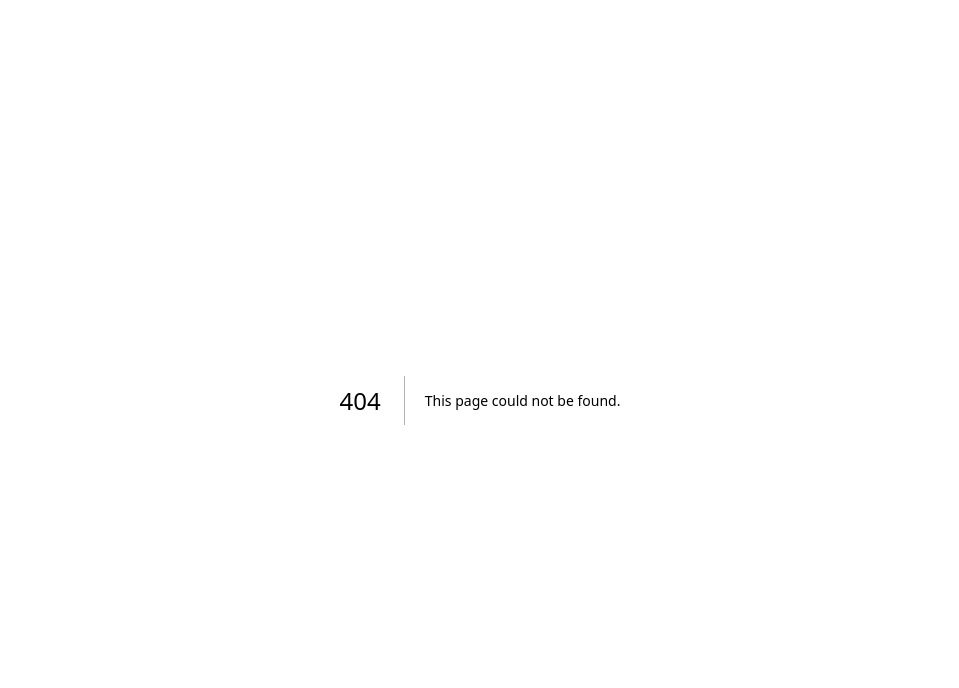
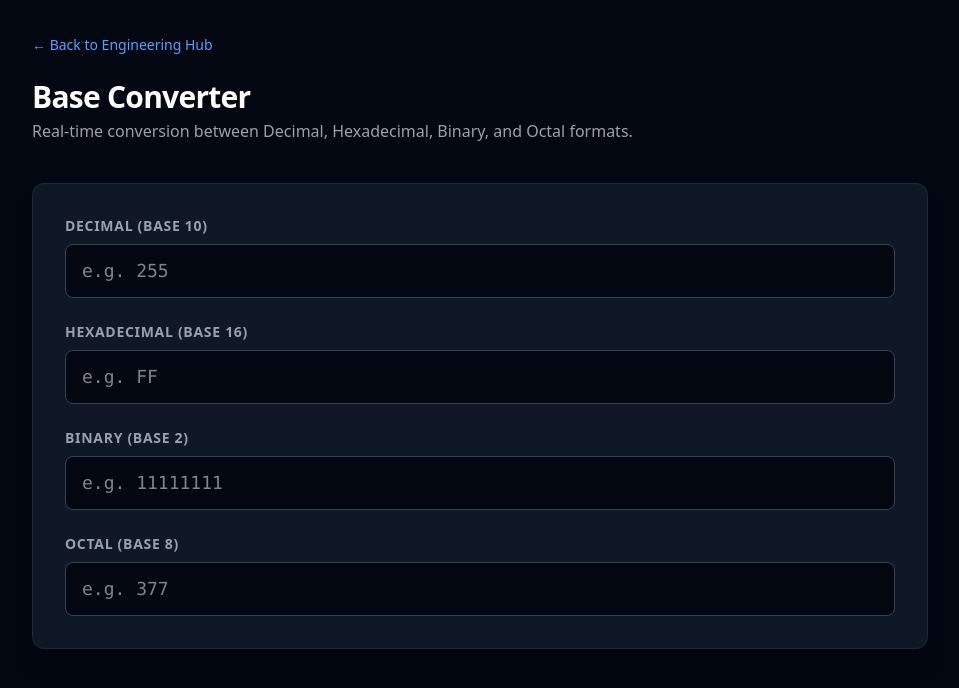
Before and after one commit to Amit-B8/DevBox, a Next.js app: page /engineering/base-converter in a window 1280 px wide. Before the commit this address had no page. Shown: the top 688 px of the page, without its empty margins (160-1119 px from the left). Built offline with nearby package versions, Linux system fonts and the light colour scheme.

Commit message:
Implemented real-time hex/bin/dec base converter with browser storage

```diff
--- /dev/null
+++ b/src/app/engineering/base-converter/page.tsx
@@ -0,0 +1,152 @@
+"use client";
+
+import React, { useState, useEffect } from 'react';
+import Link from 'next/link';
+
+export default function BaseConverter() {
+  const [values, setValues] = useState({
+    dec: '',
+    hex: '',
+    bin: '',
+    oct: ''
+  });
+  const [isLoaded, setIsLoaded] = useState(false);
+
+  // Load saved state from localStorage
+  useEffect(() => {
+    const saved = localStorage.getItem('devbox-base-converter');
+    if (saved) {
+      setValues(JSON.parse(saved));
+    }
+    setIsLoaded(true);
+  }, []);
+
+  // Save state to localStorage automatically
+  useEffect(() => {
+    if (isLoaded) {
+      localStorage.setItem('devbox-base-converter', JSON.stringify(values));
+    }
+  }, [values, isLoaded]);
+
+  const handleInputChange = (base: 'dec' | 'hex' | 'bin' | 'oct', val: string) => {
+    // Remove spaces for easier parsing
+    const cleanVal = val.replace(/\s/g, '');
+
+    if (cleanVal === '') {
+      setValues({ dec: '', hex: '', bin: '', oct: '' });
+      return;
+    }
+
+    try {
+      let decimalValue: number;
+
+      // Parse input based on the field being typed in
+      switch (base) {
+        case 'dec':
+          if (!/^\d+$/.test(cleanVal)) return; // Only numbers
+          decimalValue = parseInt(cleanVal, 10);
+          break;
+        case 'hex':
+          if (!/^[0-9A-Fa-f]+$/.test(cleanVal)) return; // Valid hex chars
+          decimalValue = parseInt(cleanVal, 16);
+          break;
+        case 'bin':
+          if (!/^[01]+$/.test(cleanVal)) return; // Only 0s and 1s
+          decimalValue = parseInt(cleanVal, 2);
+          break;
+        case 'oct':
+          if (!/^[0-7]+$/.test(cleanVal)) return; // Valid octal chars
+          decimalValue = parseInt(cleanVal, 8);
+          break;
+      }
+
+      if (isNaN(decimalValue)) return;
+
+      // Update all fields instantly
+      setValues({
+        dec: decimalValue.toString(10),
+        hex: decimalValue.toString(16).toUpperCase(),
+        bin: decimalValue.toString(2),
+        oct: decimalValue.toString(8)
+      });
+    } catch (e) {
+      // Ignore invalid intermediate typing states
+    }
+  };
+
+  return (
+    <main className="min-h-screen p-8 bg-gray-950 text-white flex flex-col">
+      <div className="max-w-4xl mx-auto w-full flex-grow">
+
+        <Link href="/engineering" className="text-blue-400 hover:text-blue-300 text-sm mb-6 inline-block">
+          &larr; Back to Engineering Hub
+        </Link>
+
+        <header className="mb-10">
+          <h1 className="text-3xl font-bold tracking-tight">Base Converter</h1>
+          <p className="text-gray-400 mt-1">Real-time conversion between Decimal, Hexadecimal, Binary, and Octal formats.</p>
+        </header>
+
+        <div className="bg-gray-900 border border-gray-800 rounded-xl p-8 space-y-6 shadow-xl">
+
+          {/* Decimal Input */}
+          <div>
+            <label className="block text-sm font-semibold text-gray-400 mb-2 uppercase tracking-wider">
+              Decimal (Base 10)
+            </label>
+            <input
+              type="text"
+              value={values.dec}
+              onChange={(e) => handleInputChange('dec', e.target.value)}
+              className="w-full bg-gray-950 border border-gray-700 rounded-lg px-4 py-3 text-lg font-mono focus:border-blue-500 focus:ring-1 focus:ring-blue-500 outline-none transition"
+              placeholder="e.g. 255"
+            />
+          </div>
+
+          {/* Hexadecimal Input */}
+          <div>
+            <label className="block text-sm font-semibold text-gray-400 mb-2 uppercase tracking-wider">
+              Hexadecimal (Base 16)
+            </label>
+            <input
+              type="text"
+              value={values.hex}
+              onChange={(e) => handleInputChange('hex', e.target.value)}
+              className="w-full bg-gray-950 border border-gray-700 rounded-lg px-4 py-3 text-lg font-mono focus:border-blue-500 focus:ring-1 focus:ring-blue-500 outline-none transition"
+              placeholder="e.g. FF"
+            />
+          </div>
+
+          {/* Binary Input */}
+          <div>
+            <label className="block text-sm font-semibold text-gray-400 mb-2 uppercase tracking-wider">
+              Binary (Base 2)
+            </label>
+            <input
+              type="text"
+              value={values.bin}
+              onChange={(e) => handleInputChange('bin', e.target.value)}
+              className="w-full bg-gray-950 border border-gray-700 rounded-lg px-4 py-3 text-lg font-mono focus:border-blue-500 focus:ring-1 focus:ring-blue-500 outline-none transition"
+              placeholder="e.g. 11111111"
+            />
+          </div>
+
+          {/* Octal Input */}
+          <div>
+            <label className="block text-sm font-semibold text-gray-400 mb-2 uppercase tracking-wider">
+              Octal (Base 8)
+            </label>
+            <input
+              type="text"
+              value={values.oct}
+              onChange={(e) => handleInputChange('oct', e.target.value)}
+              className="w-full bg-gray-950 border border-gray-700 rounded-lg px-4 py-3 text-lg font-mono focus:border-blue-500 focus:ring-1 focus:ring-blue-500 outline-none transition"
+              placeholder="e.g. 377"
+            />
+          </div>
+
+        </div>
+      </div>
+    </main>
+  );
+}
```
